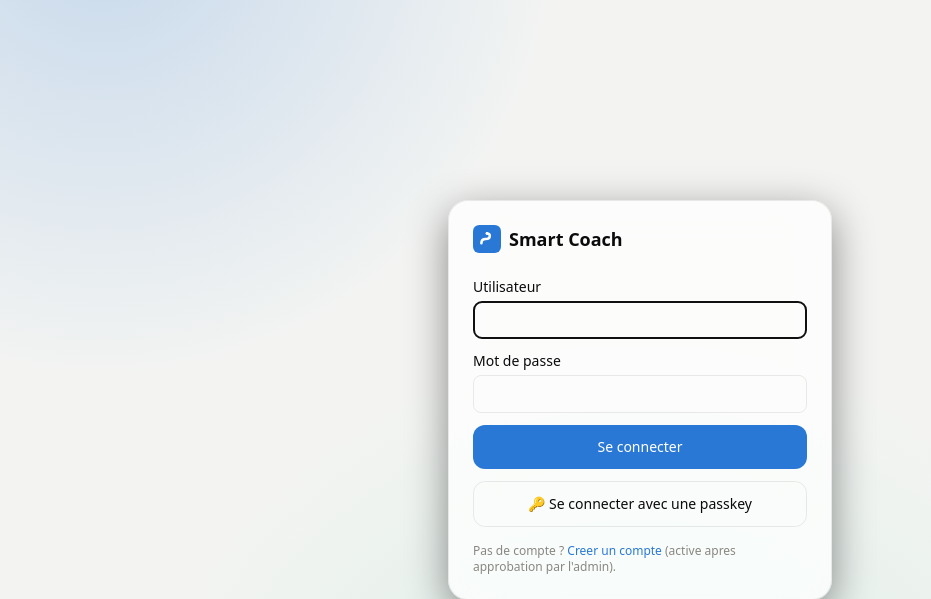
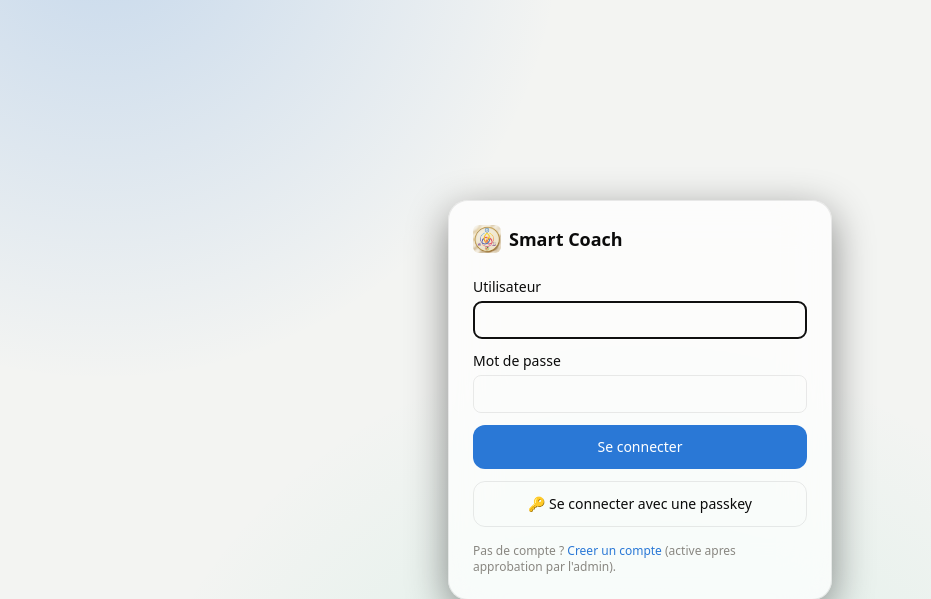
Before and after one commit to lguerard/smart_coach, a FastAPI app: page /login in a window 1280 px wide. Shown: the top 599 px of the page, without its empty margins (0-931 px from the left). Run offline with FastAPI, Linux system fonts and the light colour scheme; some libraries are stand-ins or nearby versions.

Commit message:
style: 💄 real app icon: your smart_coach.png artwork
Replaces the placeholder heartbeat/person-in-motion SVG mark with
the actual project icon everywhere it appears: browser tab favicon,
PWA home-screen icon (192/512 + maskable), iOS apple-touch-icon,
and the inline brand mark in the header/login/signup cards. Sized
PNGs generated from the 1024x1024 source via ImageMagick.

Co-Authored-By: Claude Fable 5 <noreply@anthropic.com>

```diff
--- a/web/templates/base.html
+++ b/web/templates/base.html
@@ -8,8 +8,8 @@
 <meta name="theme-color" content="#0b0e14">
 <meta name="apple-mobile-web-app-capable" content="yes">
 <meta name="apple-mobile-web-app-title" content="Smart Coach">
-<link rel="icon" href="/static/icon.svg" type="image/svg+xml">
-<link rel="apple-touch-icon" href="/static/icon.svg">
+<link rel="icon" href="/static/icon-192.png" type="image/png">
+<link rel="apple-touch-icon" href="/static/apple-touch-icon.png">
 <script src="https://cdn.tailwindcss.com"></script>
 <script src="https://unpkg.com/htmx.org@1.9.12"></script>
 <script src="https://cdn.jsdelivr.net/npm/chart.js@4"></script>
@@ -99,7 +99,7 @@
     <header class="sticky top-0 z-10" style="background: color-mix(in srgb, var(--bg-0) 78%, transparent); backdrop-filter: blur(16px);">
       <div class="flex items-center justify-between px-4 py-3">
         <span class="font-semibold text-lg flex items-center gap-2">
-          <svg width="22" height="22" viewBox="0 0 100 100" aria-hidden="true"><rect width="100" height="100" rx="22" fill="var(--blue)"/><path d="M30 65 Q30 50 45 50 Q60 50 60 38 Q60 30 50 30" stroke="#fff" stroke-width="9" fill="none" stroke-linecap="round"/><circle cx="50" cy="30" r="5" fill="#fff"/></svg>
+          <img src="/static/icon-192.png" width="22" height="22" alt="" style="border-radius: 22%;">
           Smart Coach
         </span>
         <nav class="hidden md:flex gap-5 text-sm items-center">
--- a/web/templates/login.html
+++ b/web/templates/login.html
@@ -6,7 +6,7 @@
 <title>Connexion - Smart Coach</title>
 <link rel="manifest" href="/static/manifest.json">
 <meta name="theme-color" content="#0b0e14">
-<link rel="icon" href="/static/icon.svg" type="image/svg+xml">
+<link rel="icon" href="/static/icon-192.png" type="image/png">
 <script src="https://cdn.tailwindcss.com"></script>
 <style>
   :root {
@@ -38,7 +38,7 @@
 <body class="min-h-screen flex items-center justify-center px-4" style="font-family: system-ui, -apple-system, 'Segoe UI', sans-serif;">
   <div class="card p-6 w-full max-w-sm">
     <div class="flex items-center gap-2 mb-6">
-      <svg width="28" height="28" viewBox="0 0 100 100" aria-hidden="true"><rect width="100" height="100" rx="22" fill="var(--blue)"/><path d="M30 65 Q30 50 45 50 Q60 50 60 38 Q60 30 50 30" stroke="#fff" stroke-width="9" fill="none" stroke-linecap="round"/><circle cx="50" cy="30" r="5" fill="#fff"/></svg>
+      <img src="/static/icon-192.png" width="28" height="28" alt="" style="border-radius: 22%;">
       <span class="font-semibold text-lg">Smart Coach</span>
     </div>
 
--- a/web/templates/signup.html
+++ b/web/templates/signup.html
@@ -5,7 +5,7 @@
 <meta name="viewport" content="width=device-width, initial-scale=1, viewport-fit=cover">
 <title>Creer un compte - Smart Coach</title>
 <meta name="theme-color" content="#0b0e14">
-<link rel="icon" href="/static/icon.svg" type="image/svg+xml">
+<link rel="icon" href="/static/icon-192.png" type="image/png">
 <script src="https://cdn.tailwindcss.com"></script>
 <style>
   :root {
@@ -39,7 +39,7 @@
 <body class="min-h-screen flex items-center justify-center px-4" style="font-family: system-ui, -apple-system, 'Segoe UI', sans-serif;">
   <div class="card p-6 w-full max-w-sm">
     <div class="flex items-center gap-2 mb-6">
-      <svg width="28" height="28" viewBox="0 0 100 100" aria-hidden="true"><rect width="100" height="100" rx="22" fill="var(--blue)"/><path d="M30 65 Q30 50 45 50 Q60 50 60 38 Q60 30 50 30" stroke="#fff" stroke-width="9" fill="none" stroke-linecap="round"/><circle cx="50" cy="30" r="5" fill="#fff"/></svg>
+      <img src="/static/icon-192.png" width="28" height="28" alt="" style="border-radius: 22%;">
       <span class="font-semibold text-lg">Creer un compte</span>
     </div>
 
```
Also changed, not shown: web/static/apple-touch-icon.png (added), web/static/icon-192.png (added), web/static/icon-512.png (added), web/static/icon.svg (deleted), web/static/manifest.json.
